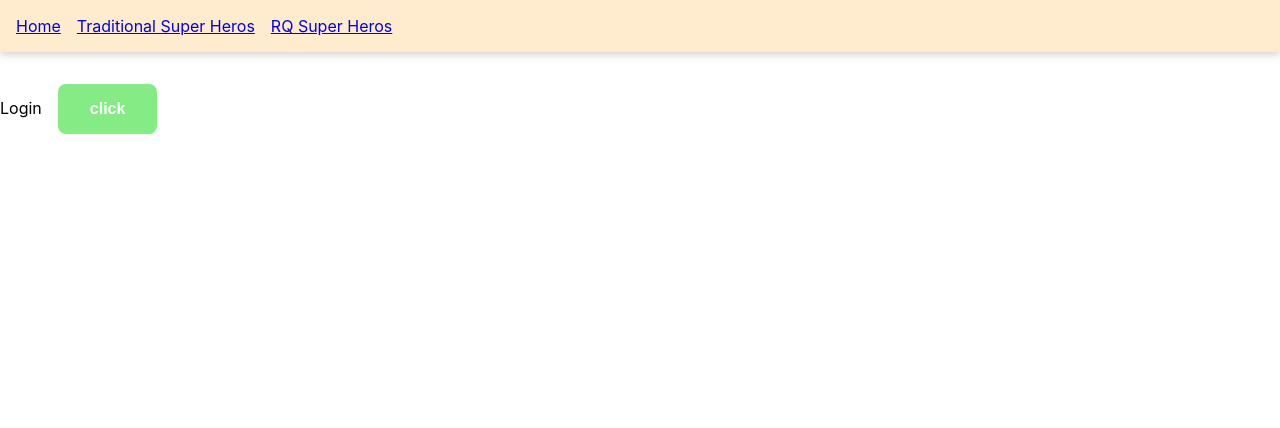
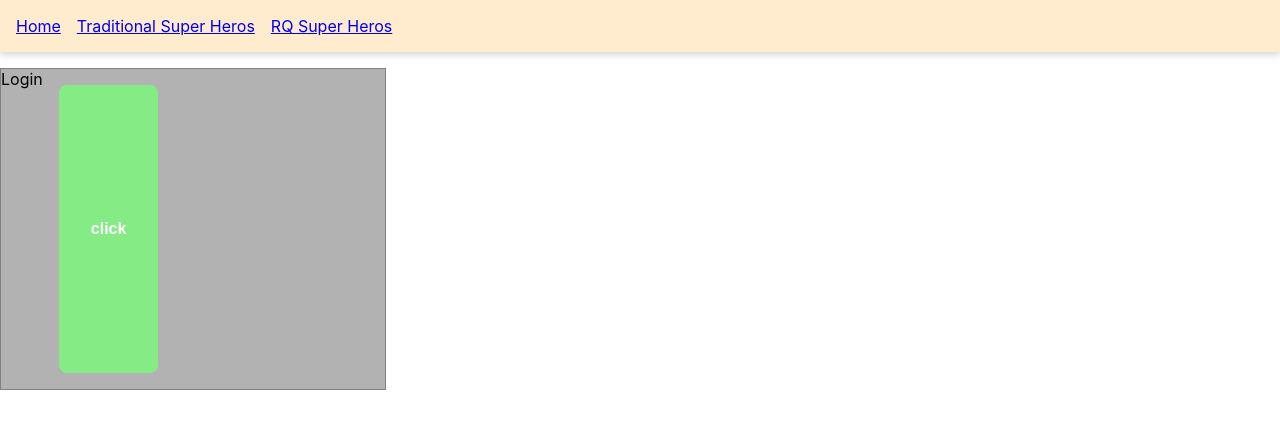
Before and after one commit to NidhitheCoder/advanced-react, a React (Create React App) app in the folder react-query/react-query-demo/: page /login in a window 1280 px wide. Shown: the top 428 px of the page. Built offline with nearby package versions, Linux system fonts and the light colour scheme.

Commit message:
feat: styling login section

```diff
--- a/react-query/react-query-demo/src/components/Home.page.js
+++ b/react-query/react-query-demo/src/components/Home.page.js
@@ -32,7 +32,6 @@ export const HomePage = () => {
       </button>
       <div>
         {albumData.map(album => {
-          console.log(album)
           return (
             <div className="list-item">
               <h3>{album.title}</h3>
--- a/react-query/react-query-demo/src/components/Login.page.js
+++ b/react-query/react-query-demo/src/components/Login.page.js
@@ -29,7 +29,7 @@ export const Login = () => {
   };
 
   return (
-    <div>
+    <div class="login-comp">
       Login
       <button onClick={handleSubmit}>
         click
--- a/react-query/react-query-demo/src/components/style.css
+++ b/react-query/react-query-demo/src/components/style.css
@@ -26,3 +26,11 @@ h1 {
   color: gray;
   font-weight: 600;
 }
+
+.login-comp {
+  display: flex;
+  width: 30vw;
+  height: 40vh;
+  background-color: rgba(0, 0, 0, 0.3);
+border: 1px solid gray;
+}
```
